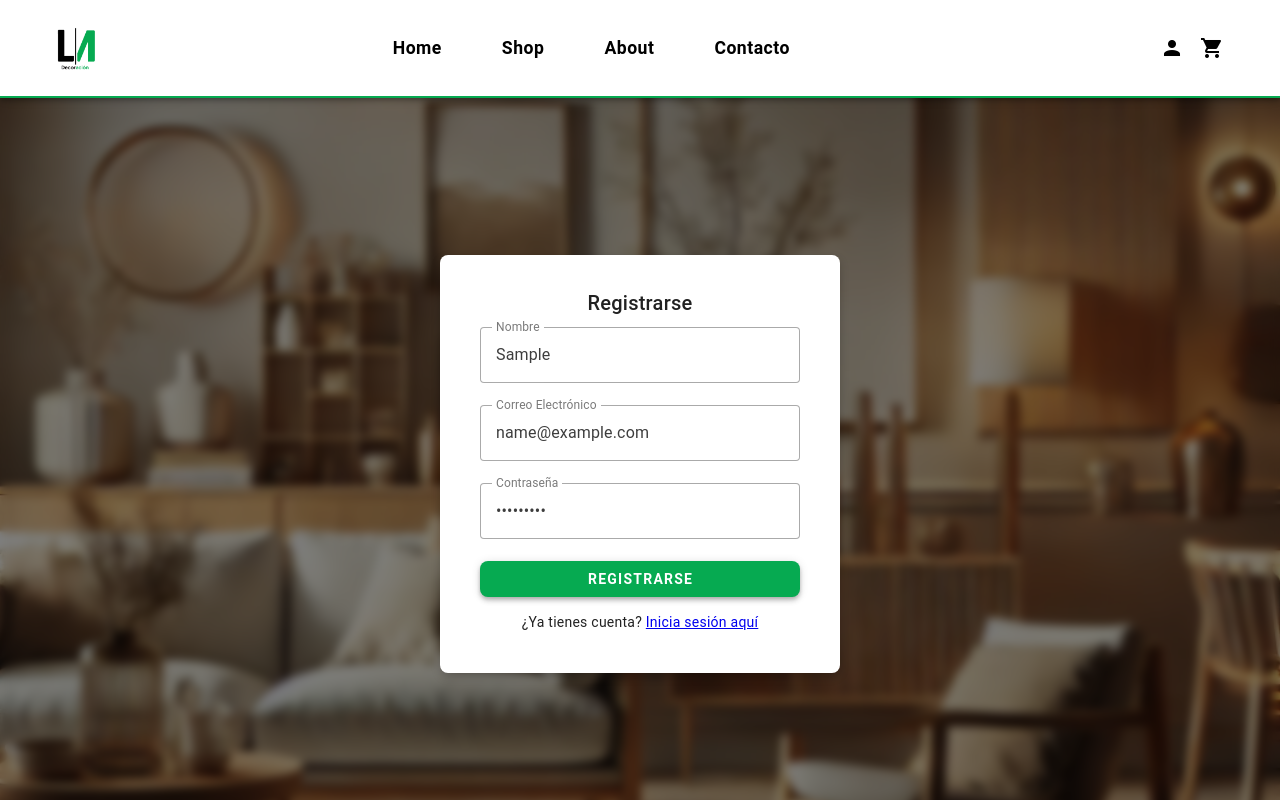
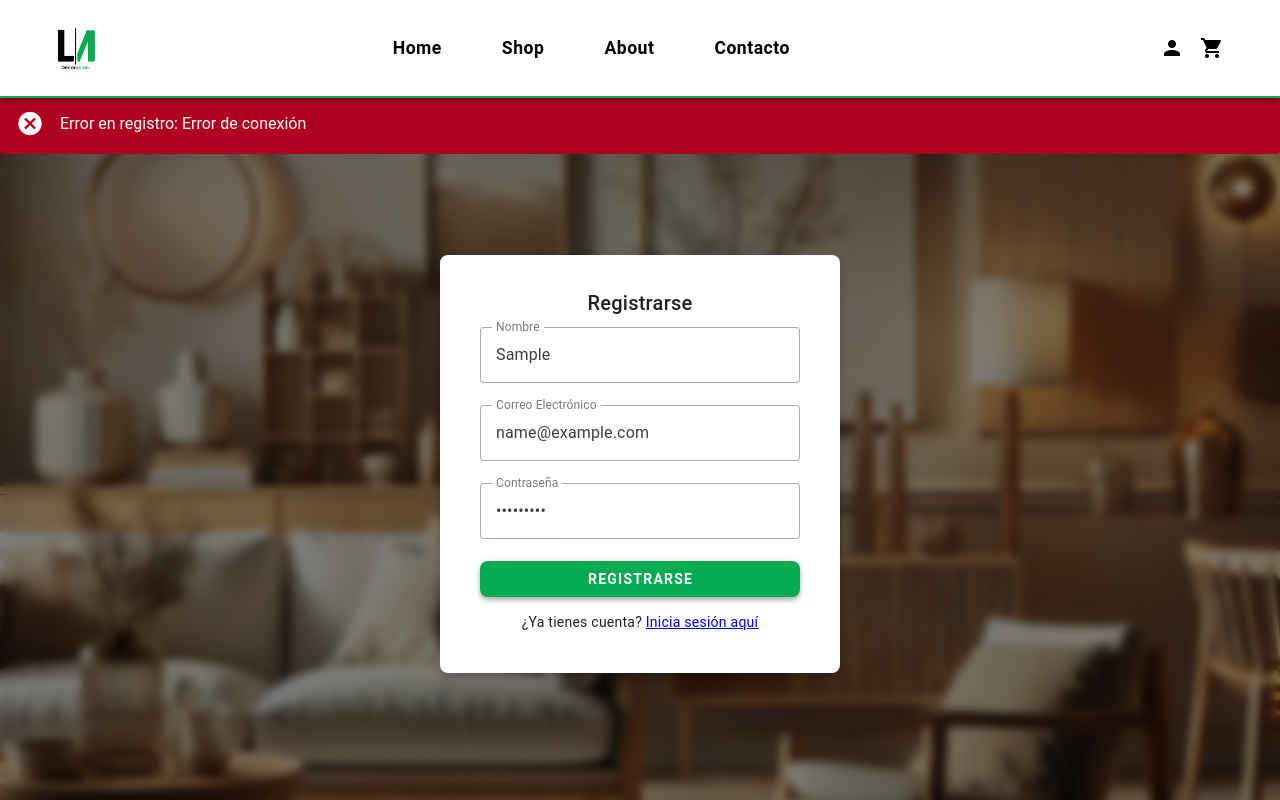
Before and after one commit to MarcosLarraga/ecommerce-decoracion-frontend, a Vue app in the folder ecommerce/: page /register in a window 1280 px wide. Both pictures are taken after typing "Sample", "name@example.com", "Sample123" into the empty fields and a click on the button "REGISTRARSE". Shown: the top 800 px of the page. Built offline with nearby package versions, Linux system fonts and the light colour scheme; no server answers; the HTML template or start-up script is replaced by a standard one.

Commit message:
alerta login/register

```diff
--- /dev/null
+++ b/ecommerce/src/components/Alerta.vue
@@ -0,0 +1,35 @@
+<template>
+    <v-alert
+      v-if="message"
+      :type="type"
+      dismissible
+      @input="handleDismiss"
+    >
+      {{ message }}
+    </v-alert>
+  </template>
+
+  <script setup lang="ts">
+  import { defineProps, defineEmits } from 'vue';
+
+  const props = defineProps({
+    message: {
+      type: String,
+      default: ''
+    },
+    type: {
+      type: String,
+      default: 'success' // Puede ser 'success', 'error', 'warning', 'info', etc.
+    }
+  });
+
+  const emits = defineEmits(['dismiss']);
+
+  const handleDismiss = () => {
+    emits('dismiss');
+  };
+  </script>
+
+  <style scoped>
+  /* Aquí puedes agregar estilos personalizados si lo necesitas */
+  </style>
--- a/ecommerce/src/stores/userStore.ts
+++ b/ecommerce/src/stores/userStore.ts
@@ -30,10 +30,9 @@ export const useUserStore = defineStore('userStore', {
           Email: userData.email,
           Password: userData.password,
         };
-        console.log('Payload para registro:', payload);
         const response = await axios.post('/api/Usuario/register', payload);
         console.log('Respuesta de registro:', response.data);
-        this.user = response.data;
+        // No asignamos this.user para que no se inicie sesión automáticamente.
         this.error = null;
       } catch (error: any) {
         console.error('Error en registro:', error.response ? error.response.data : 'Error de conexión');
@@ -42,7 +41,7 @@ export const useUserStore = defineStore('userStore', {
       }
     },
     logout() {
-      console.log('Cerrando sesión para el usuario:', this.user);
+      console.log('Cerrando sesión para:', this.user);
       this.user = null;
       this.error = null;
       console.log('Sesión cerrada.');
--- a/ecommerce/src/views/LoginView.vue
+++ b/ecommerce/src/views/LoginView.vue
@@ -2,9 +2,13 @@
 import { ref } from 'vue';
 import { useRouter } from 'vue-router';
 import { useUserStore } from '@/stores/userStore';
+import Alerta from '@/components/Alerta.vue';
 
 const email = ref('');
 const password = ref('');
+const alertMessage = ref('');
+const alertType = ref(''); // 'success' o 'error'
+
 const router = useRouter();
 const store = useUserStore();
 
@@ -19,12 +23,29 @@ const login = async () => {
   await store.login({ email: email.value, password: password.value });
   if (store.user) {
     router.push('/');
+  } else {
+    // Si ocurre un error (credenciales incorrectas, por ejemplo)
+    alertType.value = 'error';
+    alertMessage.value = 'Correo o contraseña incorrectos';
+    // Ocultar el mensaje de error después de 10 segundos
+    setTimeout(() => {
+      alertMessage.value = '';
+    }, 10000);
   }
+};
+
+const clearAlert = () => {
+  alertMessage.value = '';
 };
 </script>
 
 <template>
   <div class="login-container d-flex justify-center align-center">
+    <!-- Ubicación de la alerta, por ejemplo, encima del card -->
+    <div class="alert-top">
+      <Alerta :message="alertMessage" :type="alertType" @dismiss="clearAlert" />
+    </div>
+
     <v-card class="login-card pa-6">
       <v-card-title class="text-center">Iniciar Sesión</v-card-title>
       <v-card-text>
@@ -86,6 +107,15 @@ const login = async () => {
   z-index: 0;
 }
 
+.alert-top {
+  position: absolute;
+  top: 30px;
+  width: 100%;
+  display: flex;
+  justify-content: center;
+  z-index: 2;
+}
+
 .login-card {
   position: relative;
   z-index: 1;
--- a/ecommerce/src/views/RegisterView.vue
+++ b/ecommerce/src/views/RegisterView.vue
@@ -2,10 +2,14 @@
 import { ref } from 'vue';
 import { useRouter } from 'vue-router';
 import { useUserStore } from '@/stores/userStore';
+import Alerta from '@/components/Alerta.vue'; // Asegúrate de que la ruta sea correcta
 
 const nombre = ref('');
 const email = ref('');
 const password = ref('');
+const alertMessage = ref('');
+const alertType = ref(''); // 'success' o 'error'
+
 const router = useRouter();
 const store = useUserStore();
 
@@ -22,14 +26,34 @@ const register = async () => {
     password: password.value,
   };
   await store.register(userData);
-  if (store.user) {
-    router.push('/login');
+  if (!store.error) {
+    alertType.value = 'success';
+    alertMessage.value = 'Registro exitoso. Por favor, inicia sesión.';
+    setTimeout(() => {
+      router.push('/login');
+    }, 2000);
+  } else {
+    alertType.value = 'error';
+    alertMessage.value = 'Error en registro: ' + store.error;
+    // Ocultar el mensaje de error después de 10 segundos
+    setTimeout(() => {
+      alertMessage.value = '';
+    }, 10000);
   }
+};
+
+const clearAlert = () => {
+  alertMessage.value = '';
 };
 </script>
 
 <template>
   <div class="register-container d-flex justify-center align-center">
+    <!-- Ubicación de la alerta por encima del card -->
+    <div class="alert-top">
+      <Alerta :message="alertMessage" :type="alertType" @dismiss="clearAlert" />
+    </div>
+
     <v-card class="register-card pa-6">
       <v-card-title class="text-center">Registrarse</v-card-title>
       <v-card-text>
@@ -83,7 +107,7 @@ const register = async () => {
   display: flex;
   align-items: center;
   justify-content: center;
-  position: relative;
+  position: relative; /* Importante para usar posicionamiento absoluto en los hijos */
 }
 
 .register-container::before {
@@ -96,6 +120,15 @@ const register = async () => {
   background: rgba(0, 0, 0, 0.5);
   backdrop-filter: blur(5px);
   z-index: 0;
+}
+
+.alert-top {
+  position: absolute;
+  top: 30px; /* Ajusta según tu preferencia */
+  width: 100%;
+  display: flex;
+  justify-content: center;
+  z-index: 2; /* Para que quede sobre el card */
 }
 
 .register-card {
```
